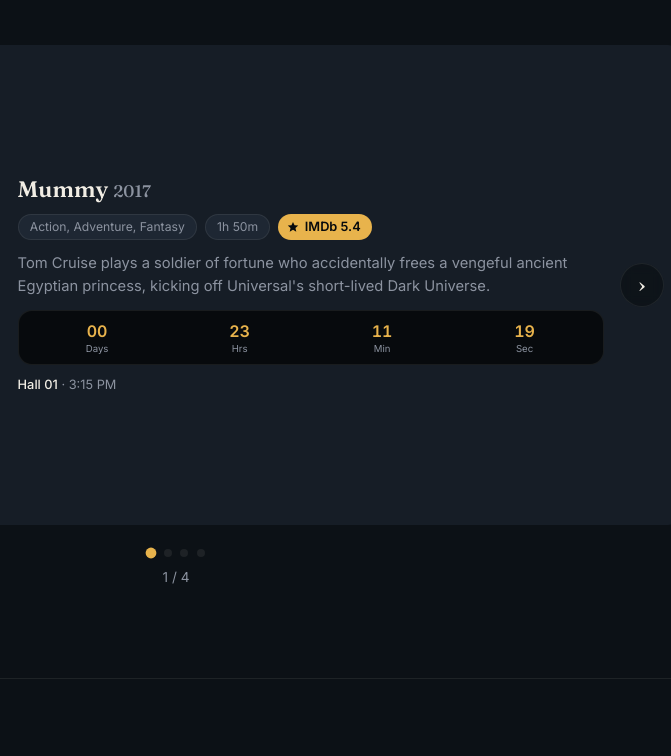
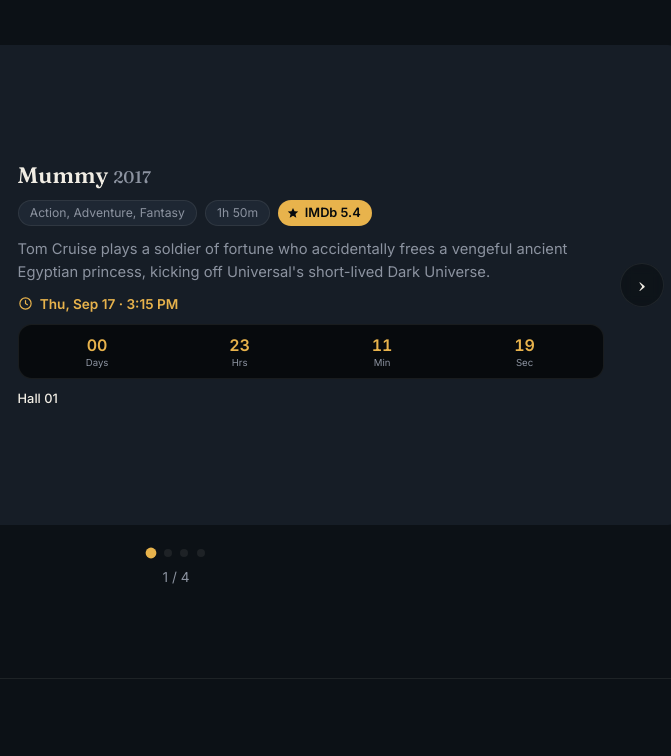
Before and after one commit to navodchameera/NIBM_Film_Festival, a plain HTML site: page index.html in a window 1280 px wide. Shown: the part 875-1631 px from the top of the page, 464-1135 px from the left. Drawn offline with Linux system fonts and the light colour scheme.

Commit message:
Add files via upload

```diff
--- a/index.html
+++ b/index.html
@@ -387,6 +387,16 @@
     line-height: 1.55;
     margin: 0;
   }
+
+  .screening-when{
+    display: flex;
+    align-items: center;
+    gap: 0.45rem;
+    font-size: 0.85rem;
+    color: var(--gold);
+    font-weight: 600;
+  }
+  .screening-when svg{ width: 15px; height: 15px; flex-shrink: 0; color: var(--gold); }
 
   .card-countdown{
     display:flex;
@@ -859,6 +869,12 @@
   ];
 
   var STAR_SVG = '<svg viewBox="0 0 20 20" fill="currentColor"><path d="M10 1.5l2.6 5.6 6.1.6-4.6 4.1 1.4 6-5.5-3.2-5.5 3.2 1.4-6-4.6-4.1 6.1-.6z"/></svg>';
+  var CLOCK_SVG = '<svg viewBox="0 0 20 20" fill="none" stroke="currentColor" stroke-width="1.6"><circle cx="10" cy="10" r="7.5"/><path d="M10 6v4l2.6 1.6" stroke-linecap="round" stroke-linejoin="round"/></svg>';
+
+  function formatScreeningDate(iso){
+    var d = new Date(iso);
+    return d.toLocaleDateString(undefined, { weekday: "short", month: "short", day: "numeric" });
+  }
 
   // ---------------------------------------------------------------
   // Render the four movie cards from SCREENINGS
@@ -880,6 +896,7 @@
           '<span class="imdb-badge">' + STAR_SVG + 'IMDb ' + s.imdb + '</span>' +
         '</div>' +
         '<p class="short-description">' + s.description + '</p>' +
+        '<div class="screening-when">' + CLOCK_SVG + '<span>' + formatScreeningDate(s.target) + ' · ' + s.time + '</span></div>' +
         '<div class="card-countdown" data-target="' + s.target + '">' +
           '<div class="cd-unit"><span class="cd-value" data-u="d">00</span><span class="cd-label">Days</span></div>' +
           '<div class="cd-unit"><span class="cd-value" data-u="h">00</span><span class="cd-label">Hrs</span></div>' +
@@ -887,7 +904,7 @@
           '<div class="cd-unit"><span class="cd-value" data-u="s">00</span><span class="cd-label">Sec</span></div>' +
         '</div>' +
         '<div class="card-footer">' +
-          '<span><strong>' + s.hall + '</strong> · ' + s.time + '</span>' +
+          '<span><strong>' + s.hall + '</strong></span>' +
         '</div>' +
       '</div>' +
       '<div class="sprocket-row"></div>';
```
